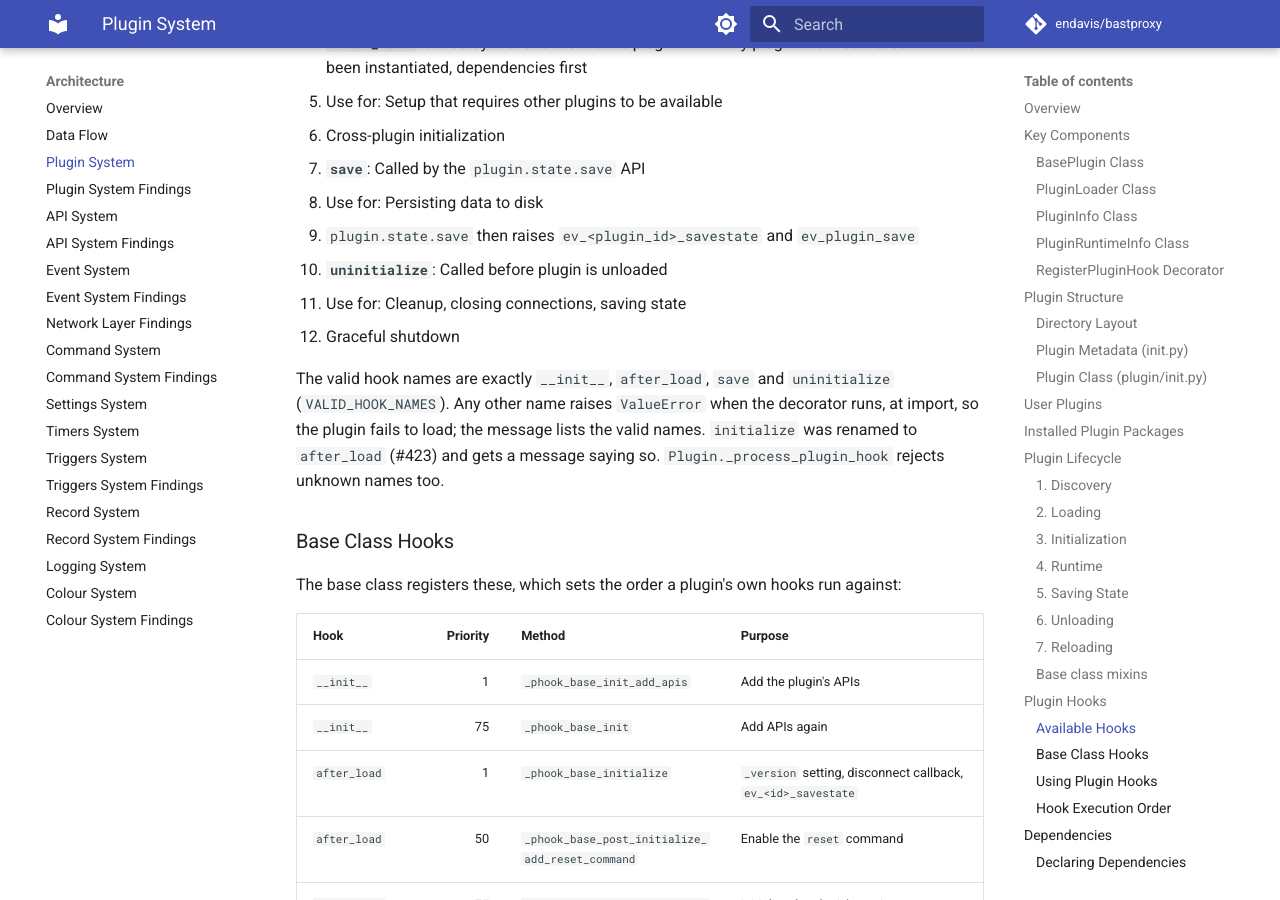
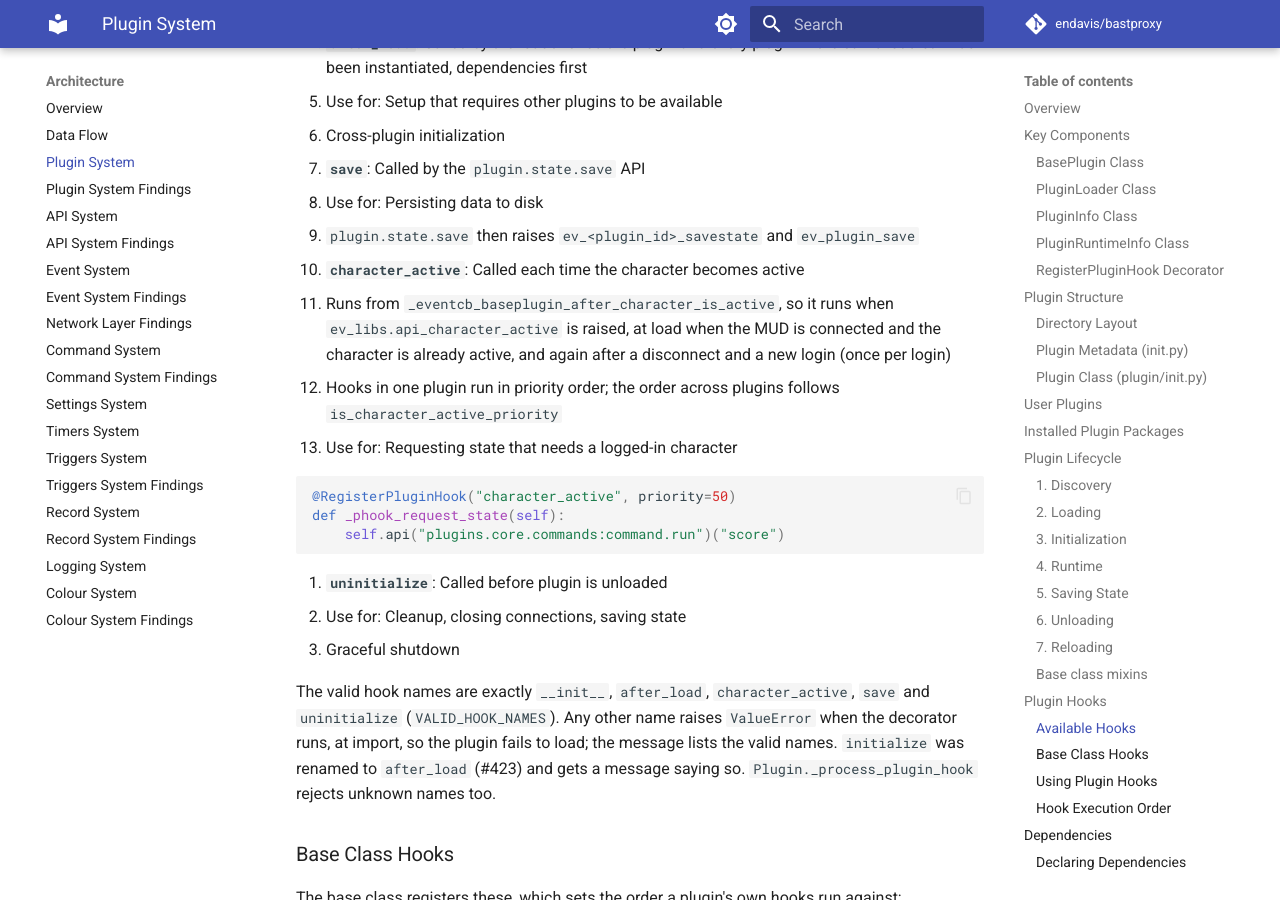
Before and after one commit to endavis/bastproxy, an MkDocs documentation site: the page built from docs/claude/plugin_system.md, in a window 1280 px wide and 900 px high, scrolled down 10154 px. Built offline with MkDocs 1.6.1 and Material for MkDocs 9.7.7, drawn with Linux system fonts in a browser that asks for light colours; comment, search, counter and statistics services are not loaded.

Commit message:
feat: add a character_active plugin hook (merges PR #590, addresses #589)
A plugin that needed to act once the character is active had to
override the private-looking _eventcb_baseplugin_after_character_is_active
and remember to call super().

The base plugin now runs the character_active plugin hooks at the end
of that callback, so a plugin decorates a method with
@RegisterPluginHook("character_active") instead. The hooks run when the
character becomes active, at load when it already is, and again after
each new login; hooks in one plugin run in priority order. Existing
overrides keep working.

character_active joins VALID_HOOK_NAMES; the test that pins that tuple
gains it, with the maintainer's approval.

Addresses #589


Claude-Session: https://claude.ai/code/session_01NXu1sbBxFsEQW16MiZv7Je

Co-authored-by: Claude Opus 5.5 <noreply@anthropic.com>

````diff
--- a/docs/claude/plugin_system.md
+++ b/docs/claude/plugin_system.md
@@ -131,7 +131,7 @@ class RegisterPluginHook:
         self.priority = priority
 ```
 
-The valid hook names are `__init__`, `after_load`, `save` and `uninitialize`, held in
+The valid hook names are `__init__`, `after_load`, `character_active`, `save` and `uninitialize`, held in
 `VALID_HOOK_NAMES` in the same module. Any other name raises `ValueError` when the decorator is
 applied (see [Available Hooks](#available-hooks)).
 
@@ -460,11 +460,26 @@ Plugin hooks allow plugins to register functions to be called at specific lifecy
    - Use for: Persisting data to disk
    - `plugin.state.save` then raises `ev_<plugin_id>_savestate` and `ev_plugin_save`
 
-4. **`uninitialize`**: Called before plugin is unloaded
+4. **`character_active`**: Called each time the character becomes active
+   - Runs from `_eventcb_baseplugin_after_character_is_active`, so it runs when
+     `ev_libs.api_character_active` is raised, at load when the MUD is connected and the character
+     is already active, and again after a disconnect and a new login (once per login)
+   - Hooks in one plugin run in priority order; the order across plugins follows
+     `is_character_active_priority`
+   - Use for: Requesting state that needs a logged-in character
+
+   ```python
+   @RegisterPluginHook("character_active", priority=50)
+   def _phook_request_state(self):
+       self.api("plugins.core.commands:command.run")("score")
+   ```
+
+5. **`uninitialize`**: Called before plugin is unloaded
    - Use for: Cleanup, closing connections, saving state
    - Graceful shutdown
 
-The valid hook names are exactly `__init__`, `after_load`, `save` and `uninitialize`
+The valid hook names are exactly `__init__`, `after_load`, `character_active`, `save` and
+`uninitialize`
 (`VALID_HOOK_NAMES`). Any other name raises `ValueError` when the decorator runs, at import, so the
 plugin fails to load; the message lists the valid names. `initialize` was renamed to `after_load`
 (#423) and gets a message saying so. `Plugin._process_plugin_hook` rejects unknown names too.
````
Also changed, not shown: docs/plugin-developer-guide.md (+15 -2 lines), 4 other files.
